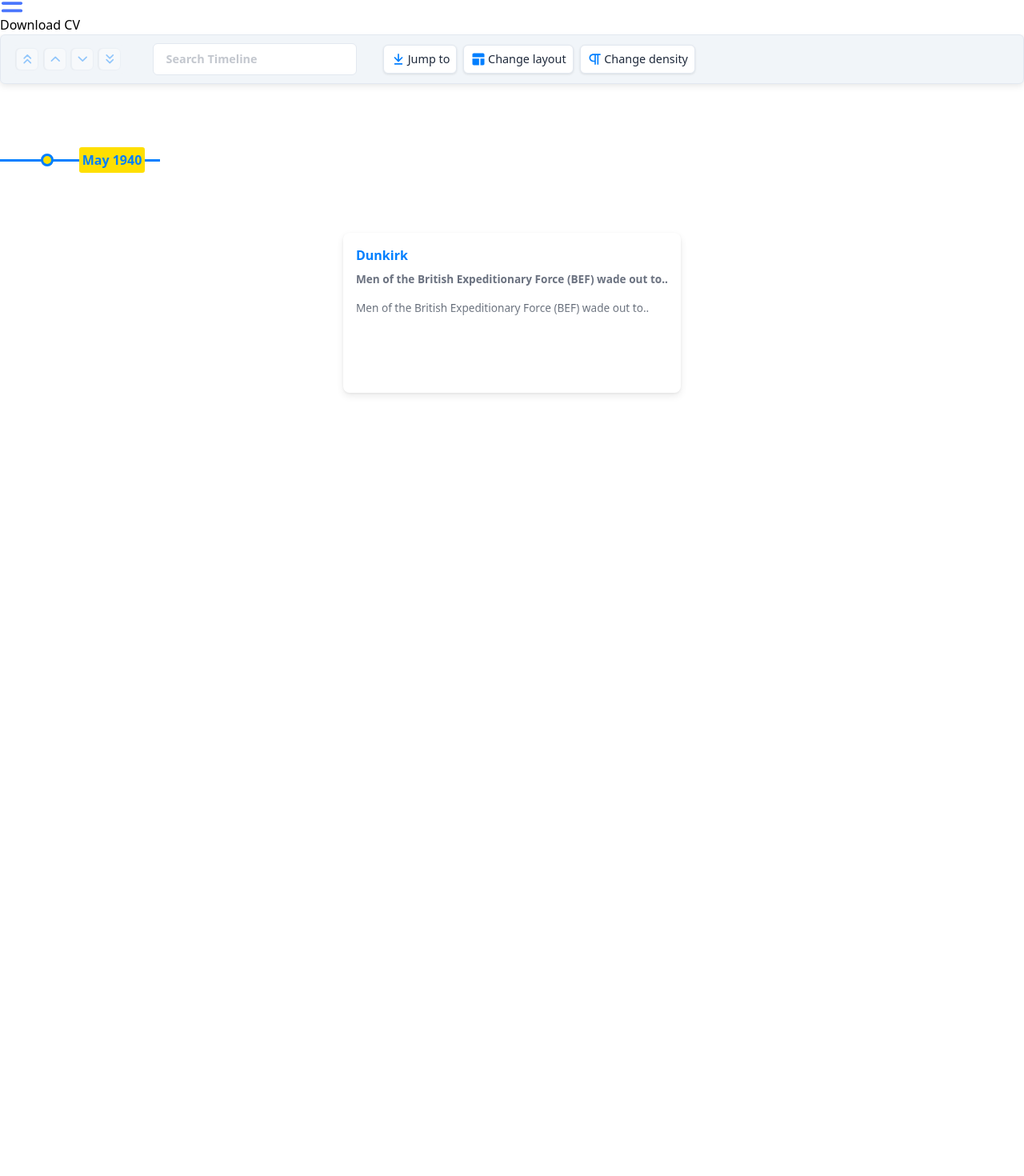
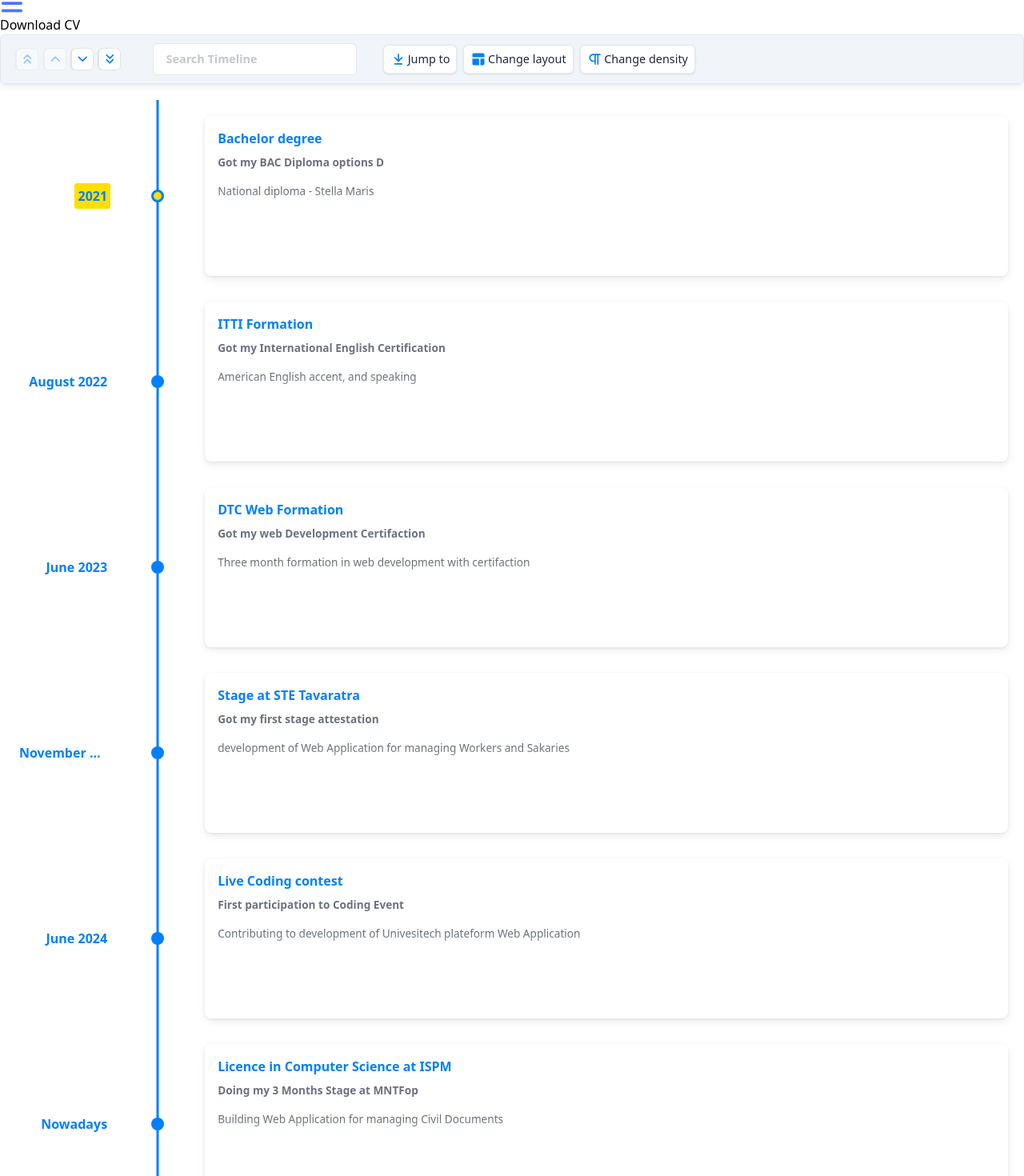
Before and after one commit to branGitfox/Pro, a React (Vite) app: page /experiences in a window 1280 px wide. Shown: the part 659-2129 px from the top of the page at 80% size. Before the commit the page ends 1166 px from the top, so only its background shows below. Built offline with nearby package versions, Linux system fonts and the light colour scheme.

Commit message:
feat: adding react chrono

```diff
--- a/src/pages/Experiences.tsx
+++ b/src/pages/Experiences.tsx
@@ -1,17 +1,60 @@
 
 import { Chrono } from "react-chrono";
 function Experiences() {
-    const items = [{
-        title: "May 1940",
-        cardTitle: "Dunkirk",
-        cardSubtitle:"Men of the British Expeditionary Force (BEF) wade out to..",
-        cardDetailedText: "Men of the British Expeditionary Force (BEF) wade out to..",
+    const items = [
+        {
+            title: " 2021",
+            cardTitle: "Bachelor degree",
+            cardSubtitle:"Got my BAC Diploma options D",
+            cardDetailedText: "National diploma - Stella Maris",
 
-      }]
+          },
+        {
+            title: "August 2022",
+            cardTitle: "ITTI Formation",
+            cardSubtitle:"Got my International English Certification",
+            cardDetailedText: "American English accent, and speaking",
+
+          },
+        {
+        title: "June 2023",
+        cardTitle: "DTC Web Formation",
+        cardSubtitle:"Got my web Development Certifaction",
+        cardDetailedText: "Three month formation in web development with certifaction",
+
+      },
+
+      {
+        title: "November 2023 - January 2024",
+        cardTitle: "Stage at STE Tavaratra",
+        cardSubtitle:"Got my first stage attestation",
+        cardDetailedText: "development of Web Application for managing Workers and Sakaries",
+
+      },
+
+      {
+        title: "June 2024",
+        cardTitle: "Live Coding contest",
+        cardSubtitle:"First participation to Coding Event",
+        cardDetailedText: "Contributing to development of Univesitech plateform Web Application",
+
+      },
+
+      {
+        title: "Nowadays",
+        cardTitle: "Licence in Computer Science at ISPM",
+        cardSubtitle:"Doing my 3 Months Stage at MNTFop",
+        cardDetailedText: "Building Web Application for managing Civil Documents",
+
+      }
+
+
+
+    ]
   return (
     <div className="absolute top-[150px]">
-              <div className="w-[100%] md:w-[700px]">
-        <Chrono items={items} />
+              <div className="w-[90%] md:w-[700px] h-[950px]" >
+        <Chrono items={items} mode='VERTICAL'/>
       </div>
     </div>
   )
```
